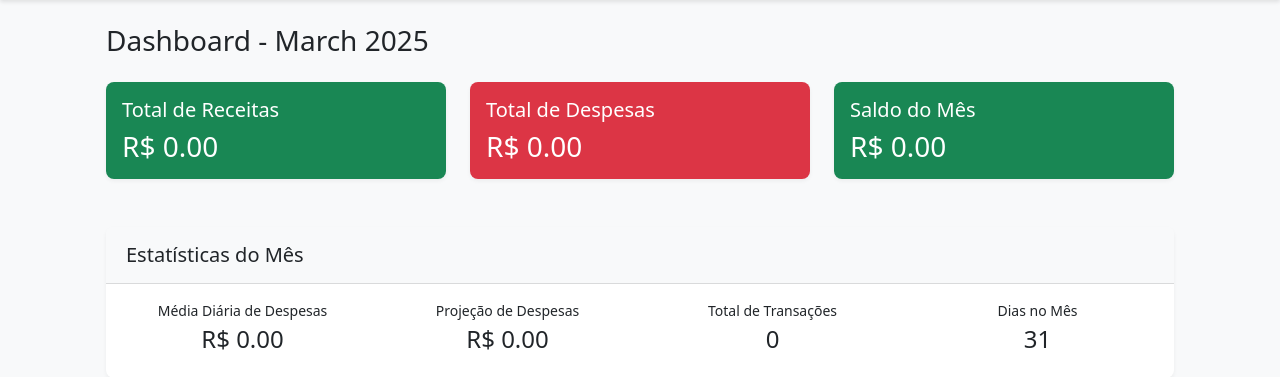
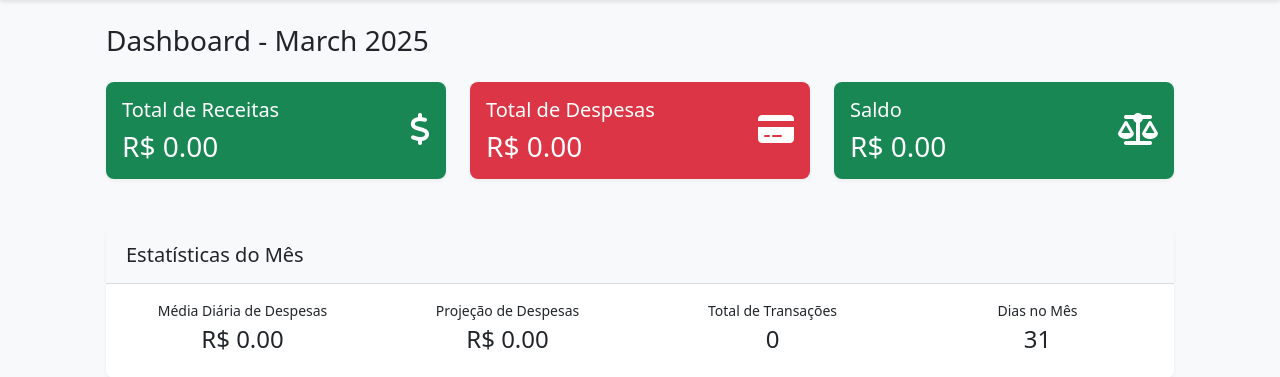
Before and after one commit to carlosalbertoprojetos/fintrack-flask-platform, a Flask app: page /dashboard in a window 1280 px wide. Shown: the part 56-433 px from the top of the page. Run offline with Flask 3, Linux system fonts and the light colour scheme; the visitor is signed in with stand-in values (Sample User, id 1); data comes from the database, SQL or seed files in the repository; data that the repository does not hold is empty.

Commit message:
melhorias

```diff
--- a/app/templates/dashboard.html
+++ b/app/templates/dashboard.html
@@ -16,17 +16,31 @@ endblock %} {% block content %}
   <div class="row mb-4">
     <div class="col-md-4">
       <div class="card bg-success text-white">
-        <div class="card-body">
-          <h5 class="card-title">Total de Receitas</h5>
-          <h3 class="mb-0">R$ {{ "%.2f"|format(income_total) }}</h3>
+        <div
+          class="card-body d-flex justify-content-between align-items-center"
+        >
+          <div class="col-auto">
+            <h5 class="card-title">Total de Receitas</h5>
+            <h3 class="mb-0">R$ {{ "%.2f"|format(income_total) }}</h3>
+          </div>
+          <div class="col-auto">
+            <i class="fas fa-dollar-sign fa-2x text-gray-300"></i>
+          </div>
         </div>
       </div>
     </div>
     <div class="col-md-4">
       <div class="card bg-danger text-white">
-        <div class="card-body">
-          <h5 class="card-title">Total de Despesas</h5>
-          <h3 class="mb-0">R$ {{ "%.2f"|format(expense_total) }}</h3>
+        <div
+          class="card-body d-flex justify-content-between align-items-center"
+        >
+          <div class="col-auto">
+            <h5 class="card-title">Total de Despesas</h5>
+            <h3 class="mb-0">R$ {{ "%.2f"|format(expense_total) }}</h3>
+          </div>
+          <div class="col-auto">
+            <i class="fas fa-credit-card fa-2x text-gray-300"></i>
+          </div>
         </div>
       </div>
     </div>
@@ -34,9 +48,16 @@ endblock %} {% block content %}
       <div
         class="card {% if balance >= 0 %}bg-success{% else %}bg-danger{% endif %} text-white"
       >
-        <div class="card-body">
-          <h5 class="card-title">Saldo do Mês</h5>
-          <h3 class="mb-0">R$ {{ "%.2f"|format(balance) }}</h3>
+        <div
+          class="card-body d-flex justify-content-between align-items-center"
+        >
+          <div class="col-auto">
+            <h5 class="card-title">Saldo</h5>
+            <h3 class="mb-0">R$ {{ "%.2f"|format(balance) }}</h3>
+          </div>
+          <div class="col-auto">
+            <i class="fas fa-balance-scale fa-2x text-gray-300"></i>
+          </div>
         </div>
       </div>
     </div>
```
Also changed, not shown: app/templates/reports.html (+50 -68 lines).
